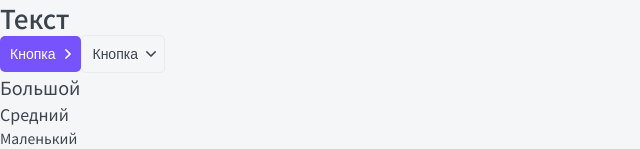
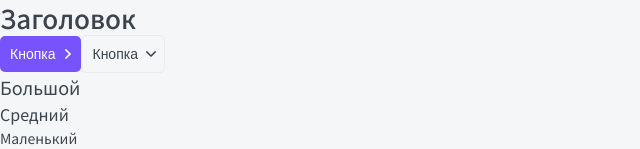
Before and after one commit to PavelOfficial/top-app-demo, a Next.js app: page / in a window 1280 px wide. Shown: the top 149 px of the page, without its empty margins (0-640 px from the left). Built offline with nearby package versions, Linux system fonts and the light colour scheme.

Commit message:
Правила использования Hooks

```diff
--- a/package.json
+++ b/package.json
@@ -22,6 +22,7 @@
 		"@typescript-eslint/eslint-plugin": "^4.20.0",
 		"@typescript-eslint/parser": "^4.20.0",
 		"eslint": "^7.23.0",
+		"eslint-plugin-react-hooks": "^4.2.0",
 		"stylelint": "^13.12.0",
 		"stylelint-config-standard": "^21.0.0",
 		"stylelint-order": "^4.1.0",
--- a/pages/index.tsx
+++ b/pages/index.tsx
@@ -4,7 +4,7 @@ import { Button, Htag, P, Tag } from '../components';
 export default function Home(): JSX.Element {
 	return (
 		<>
-			<Htag tag='h1'>Текст</Htag>
+			<Htag tag='h1'>Заголовок</Htag>
 			<Button appearance='primary' arrow='right'>Кнопка</Button>
 			<Button appearance='ghost' arrow='down'>Кнопка</Button>
 			<P size='l'>Большой</P>
```
Also changed, not shown: 2 other files (tests, documents, lock files or other folders).
